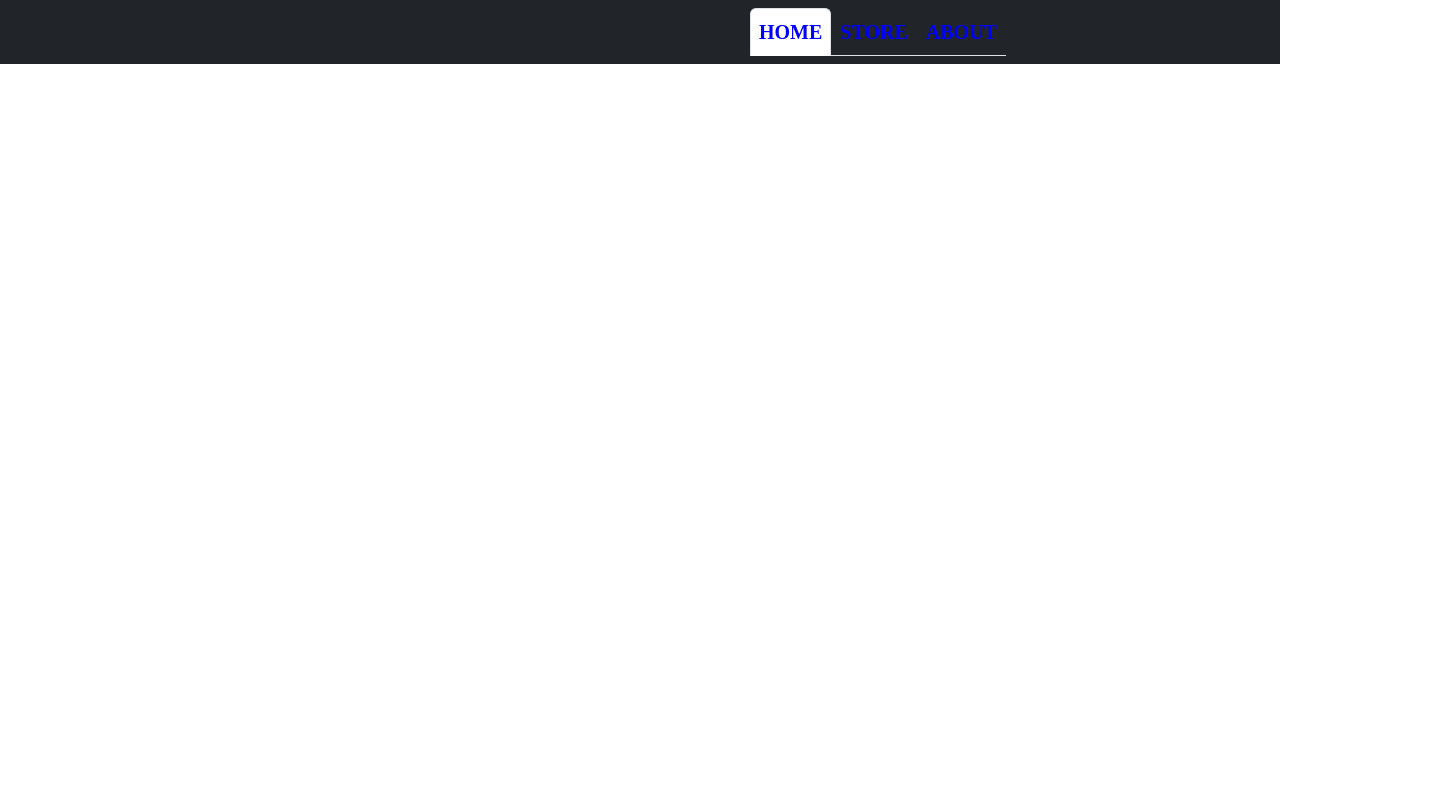
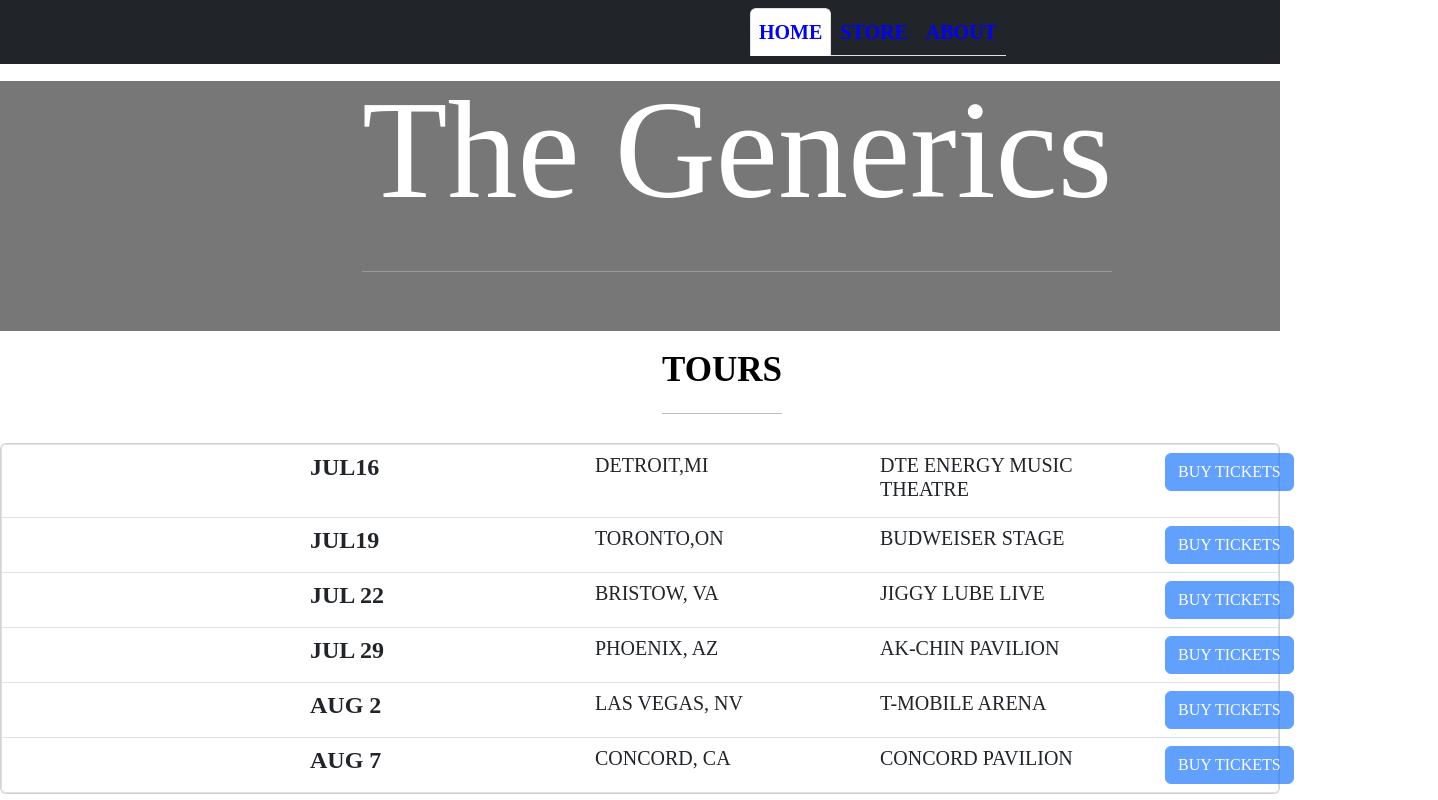
Before and after one commit to aknair95/Project-7-Ecommerce-App, a React (Create React App) app: page / in a window 1280 px wide. Shown: the whole page, 1438 px wide, since content can reach past the window. Built offline with nearby package versions, Linux system fonts and the light colour scheme.

Commit message:
home component updated with content

```diff
--- a/src/pages/home.js
+++ b/src/pages/home.js
@@ -1,10 +1,87 @@
+
+import { Button, Card, Col, Container, ListGroup, Navbar, Row} from "react-bootstrap";
 
 const Home=(props) =>{
     props.setHomePage(true);
 
+    const tours=[
+        {
+            date: "JUL16",
+            city: "DETROIT,MI",
+            location: "DTE ENERGY MUSIC THEATRE",
+         },
+         {
+            date: "JUL19",
+            city: "TORONTO,ON",
+            location: "BUDWEISER STAGE",
+         },
+         {
+            date: "JUL 22",
+            city: "BRISTOW, VA",
+            location: "JIGGY LUBE LIVE",
+         },
+         {
+            date: "JUL 29",
+            city: "PHOENIX, AZ",
+            location: "AK-CHIN PAVILION",
+         },
+         {
+            date: "AUG 2",
+            city: "LAS VEGAS, NV",
+            location: "T-MOBILE ARENA",
+         },
+         {
+            date: "AUG 7",
+            city: "CONCORD, CA",
+            location: "CONCORD PAVILION",
+         },
+    ]
+
     return (
         <>
-           <p>HOME PAGE</p>
+            <hr className="p-4"/>
+            <Navbar expand="sm" variant="dark" style={{height:"250px",backgroundColor:"#777777ff"}}>
+                <Container>
+                    <Navbar.Brand style={{fontSize:"140px",marginLeft:"280px",marginBottom:"80px",fontFamily:"times-new-roman"}}>
+                        The Generics<hr/>
+                    </Navbar.Brand>
+                </Container>
+            </Navbar>
+            <Navbar>
+                <Container>
+                    <Navbar.Brand style={{fontSize:"35px",marginLeft:"580px",fontFamily:"cursive",fontWeight:"bolder"}}>
+                        TOURS<hr/>
+                    </Navbar.Brand>
+                </Container>
+            </Navbar>
+            <Card>
+                <ListGroup as="ul" style={{fontFamily: "times-new-roman"}}>
+                    {
+                        tours.map((item) =>{
+                            return (<>
+                                    <ListGroup.Item as="li">
+                                        <Container style={{marginLeft:"280px"}}>
+                                            <Row className="justify-content-md-center">
+                                                <Col>
+                                                    <h4 style={{fontWeight:"bold"}}>{item.date}</h4>
+                                                </Col>
+                                                <Col>
+                                                    <h5>{item.city}</h5>
+                                                </Col>
+                                                <Col>
+                                                    <h5>{item.location}</h5>
+                                                </Col>
+                                                <Col>
+                                                    <Button disabled>BUY TICKETS</Button>
+                                                </Col>
+                                            </Row>
+                                        </Container>
+                                    </ListGroup.Item>
+                            </>)
+                        })
+                    }
+                </ListGroup>
+            </Card>
         </>
     )
 }
```
